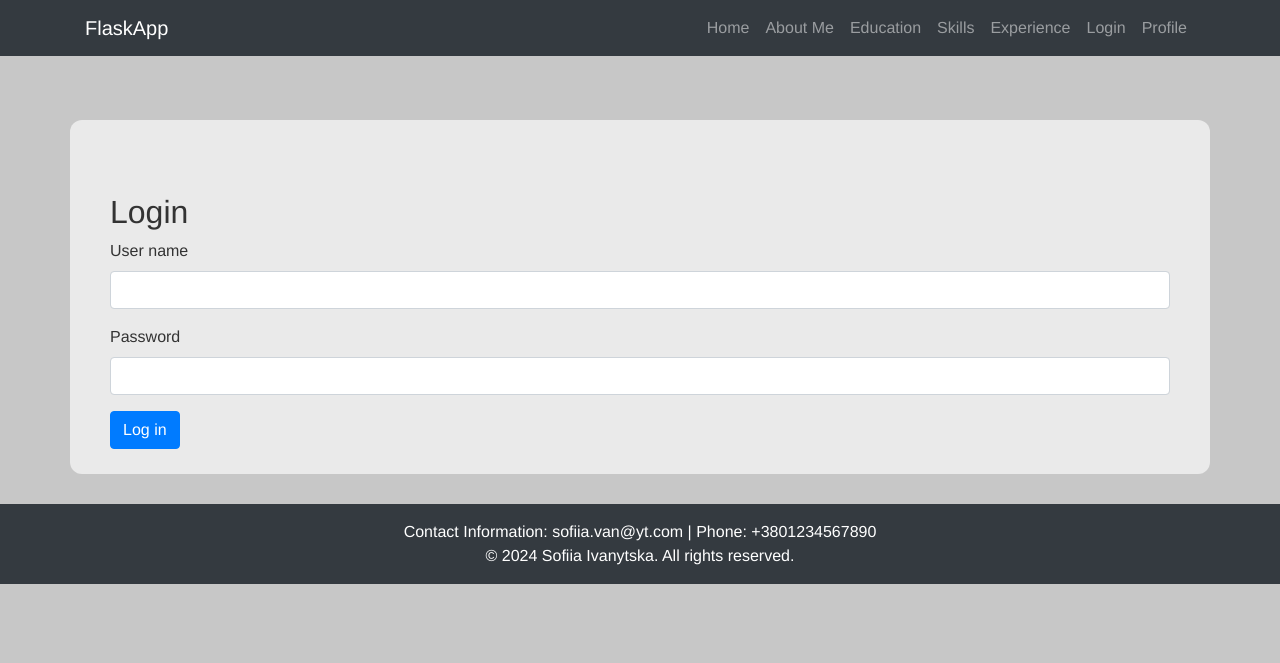
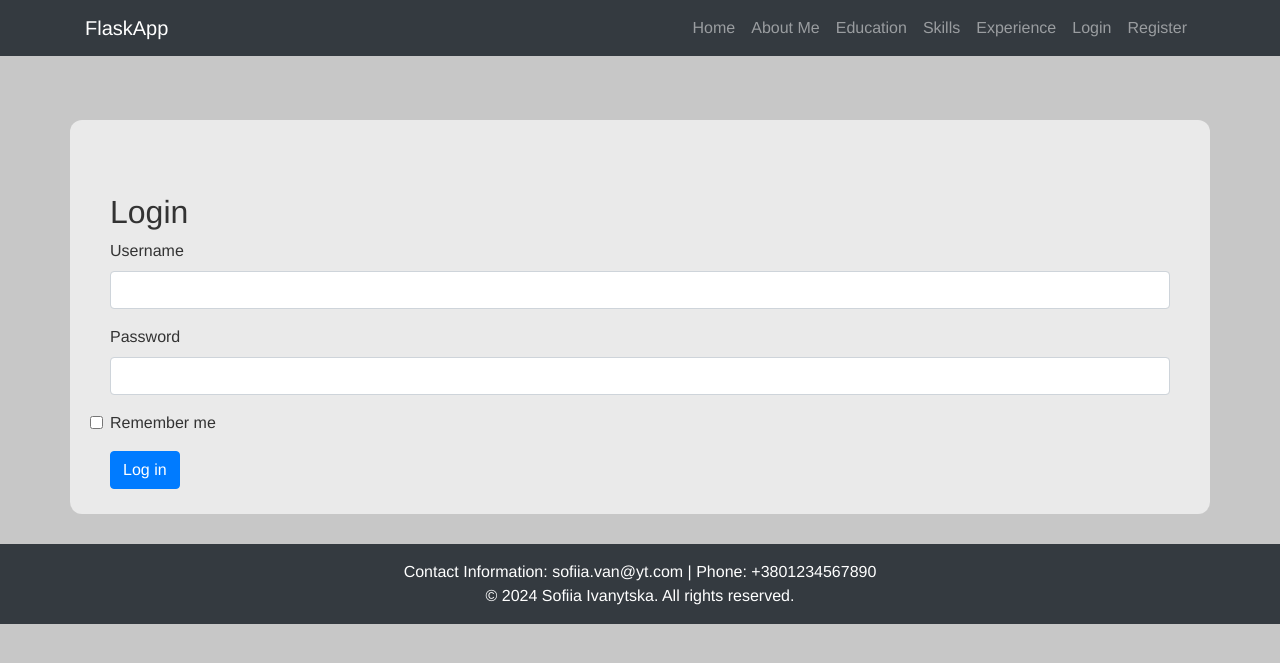
Before and after one commit to 1vanytska/flask-app-lab, a Flask app: page /users/login in a window 1280 px wide. Shown: the top 663 px of the page. Run offline with Flask 3, Linux system fonts and the light colour scheme; some libraries are stand-ins or nearby versions.

Commit message:
Add login and logout - Task 5-6

```diff
--- a/app/templates/includes/navbar.html
+++ b/app/templates/includes/navbar.html
@@ -7,26 +7,37 @@
         <div class="collapse navbar-collapse" id="navbarNav">
             <ul class="navbar-nav ml-auto">
                 <li class="nav-item">
-                    <a class="nav-link" href="{{ url_for('home') }}">Home</a></li>
+                    <a class="nav-link" href="{{ url_for('home') }}">Home</a>
                 </li>
                 <li class="nav-item">
-                    <a class="nav-link" href="{{ url_for('resume') }}#about">About Me</a></li>
+                    <a class="nav-link" href="{{ url_for('resume') }}#about">About Me</a>
                 </li>
                 <li class="nav-item">
-                    <a class="nav-link" href="{{ url_for('resume') }}#education">Education</a></li>
+                    <a class="nav-link" href="{{ url_for('resume') }}#education">Education</a>
                 </li>
                 <li class="nav-item">
-                    <a class="nav-link" href="{{ url_for('resume') }}#skills">Skills</a></li>
+                    <a class="nav-link" href="{{ url_for('resume') }}#skills">Skills</a>
                 </li>
                 <li class="nav-item">
                     <a class="nav-link" href="{{ url_for('resume') }}#experience">Experience</a>
                 </li>
-                <li class="nav-item">
-                    <a class="nav-link" href="{{ url_for('users.login') }}">Login</a>
-                </li>
-                <li class="nav-item">
-                    <a class="nav-link" href="{{ url_for('users.get_profile') }}">Profile</a>
-                </li>
+                {% if current_user.is_authenticated %}
+                    <!-- Меню для авторизованих користувачів -->
+                    <li class="nav-item">
+                        <a class="nav-link" href="{{ url_for('users.account') }}">My Profile</a>
+                    </li>
+                    <li class="nav-item">
+                        <a class="nav-link" href="{{ url_for('users.logout') }}">Logout</a>
+                    </li>
+                {% else %}
+                    <!-- Меню для неавторизованих користувачів -->
+                    <li class="nav-item">
+                        <a class="nav-link" href="{{ url_for('users.login') }}">Login</a>
+                    </li>
+                    <li class="nav-item">
+                        <a class="nav-link" href="{{ url_for('users.register') }}">Register</a>
+                    </li>
+                {% endif %}
             </ul>
         </div>
     </div>
--- a/app/users/templates/users/login.html
+++ b/app/users/templates/users/login.html
@@ -7,13 +7,18 @@
     <h2>Login</h2>
 
     <form action="" method="post">
+        {{ form.hidden_tag() }}
         <div class="form-group">
-            <label for="username">User name</label>
-            <input type="text" class="form-control" id="username" name="username" required>
+            {{ form.username.label(class="form-label") }}
+            {{ form.username(class="form-control") }}
         </div>
         <div class="form-group">
-            <label for="password">Password</label>
-            <input type="password" class="form-control" id="password" name="password" required>
+            {{ form.password.label(class="form-label") }}
+            {{ form.password(class="form-control") }}
+        </div>
+        <div class="form-group">
+            {{ form.remember(class="form-check-input") }}
+            {{ form.remember.label(class="form-check-label") }}
         </div>
         <button type="submit" class="btn btn-primary">Log in</button>
     </form>
--- a/app/users/views.py
+++ b/app/users/views.py
@@ -2,8 +2,9 @@ from . import user_bp
 from flask import flash, make_response, redirect, render_template, request, session, url_for
 from app import db
 from app.users.models import User
-from .forms import RegistrationForm
+from .forms import RegistrationForm, LoginForm
 from datetime import datetime, timedelta
+from flask_login import login_user, logout_user, current_user, login_required
 
 @user_bp.route('/register', methods=['GET', 'POST'])
 def register():
@@ -25,47 +26,35 @@ def register():
 
 @user_bp.route("/login", methods=['GET', 'POST'])
 def login():
-    if request.method == "POST":
-        username = request.form["username"]
-        password = request.form["password"]
+    form = LoginForm()
+    if form.validate_on_submit():
+        username = form.username.data
+        password = form.password.data
+        user = User.query.filter_by(username=username).first()
+        if user and user.check_password(password):
+            login_user(user, remember=form.remember.data)
+            flash('Successfully logged in!', 'success')
+            return redirect(url_for('users.account'))
+        flash("Invalid username or password.", "danger")
+    return render_template("login.html", form=form)
 
-        user = User.query.filter_by(username=username).first()
+@user_bp.route("/account", methods=['GET', 'POST'])
+@login_required
+def account():
+    return render_template('account.html', user=current_user)
 
-        if user and user.check_password(password):
-            session["username"] = user.username
-            session.permanent = True
-            flash("Successfully logged in!", "success")
-            return redirect(url_for("users.account"))
-        else:
-            flash("Invalid username or password.", "danger")
-            return redirect(url_for("users.login"))
-
-    return render_template("login.html")
-
-@user_bp.route("/account")
-def account():
-    username = session.get("username")
-    if not username:
-        flash("You must be logged in to view your profile", "danger")
-        return redirect(url_for("users.login"))
-
-    user = User.query.filter_by(username=username).first()
-    return render_template("account.html", user=user)
-
-@user_bp.route('/logout')
+@user_bp.route("/logout", methods=['GET'])
+@login_required
 def logout():
-    session.pop('username', None)
-    flash("Successfully logged out.", "info")
+    logout_user()
+    flash("Successfully logged out.", "success")
     return redirect(url_for('users.login'))
 
-@user_bp.route('/users')
-def users():
-    users_list = User.query.all()
-
-    if not users_list:
-        return render_template('users.html', message="There are no registered users.")
-
-    return render_template('users.html', users=users_list, count=len(users_list))
+@user_bp.route("/users", methods=['GET'])
+@login_required
+def all_users():
+    users = User.query.all()
+    return render_template('all_users.html', users=users)
 
 VALID_USERNAME = "user"
 VALID_PASSWORD = "123"
@@ -118,23 +107,6 @@ def set_theme(theme):
     flash("Invalid theme selected.", "danger")
     return redirect(url_for('users.get_profile'))
 
-
-# @user_bp.route("/login", methods=['GET', 'POST'])
-# def login():
-#     if request.method == "POST":
-#         username = request.form["username"]
-#         password = request.form["password"]
-
-#         if username == VALID_USERNAME and password == VALID_PASSWORD:
-#             session["username"] = username
-#             session.permanent = True
-#             flash("Successfully logged in!", "success")
-#             return redirect(url_for("users.get_profile"))
-#         else:
-#             flash("Invalid username or password.", "danger")
-#             return redirect(url_for("users.login"))
-#     return render_template("login.html")
-
 @user_bp.route('/hi/<string:name>') # --> user/hi/sofiia?age=19
 def greetings(name):
     name = name.upper()
--- a/requirements.txt
+++ b/requirements.txt
@@ -1,12 +1,18 @@
 alembic==1.14.0
+bcrypt==4.2.1
 blinker==1.8.2
 click==8.1.7
 colorama==0.4.6
+dnspython==2.7.0
+email_validator==2.2.0
 Flask==3.0.3
+Flask-Bcrypt==1.0.1
+Flask-Login==0.6.3
 Flask-Migrate==4.0.7
 Flask-SQLAlchemy==3.1.1
 Flask-WTF==1.2.2
 gunicorn==23.0.0
+idna==3.10
 itsdangerous==2.2.0
 Jinja2==3.1.4
 Mako==1.3.6
```
Also changed, not shown: app/__init__.py (+7 -0 lines), app/users/models.py (+7 -2 lines), app/users/templates/users/all_users.html (added, +16 -0 lines).
